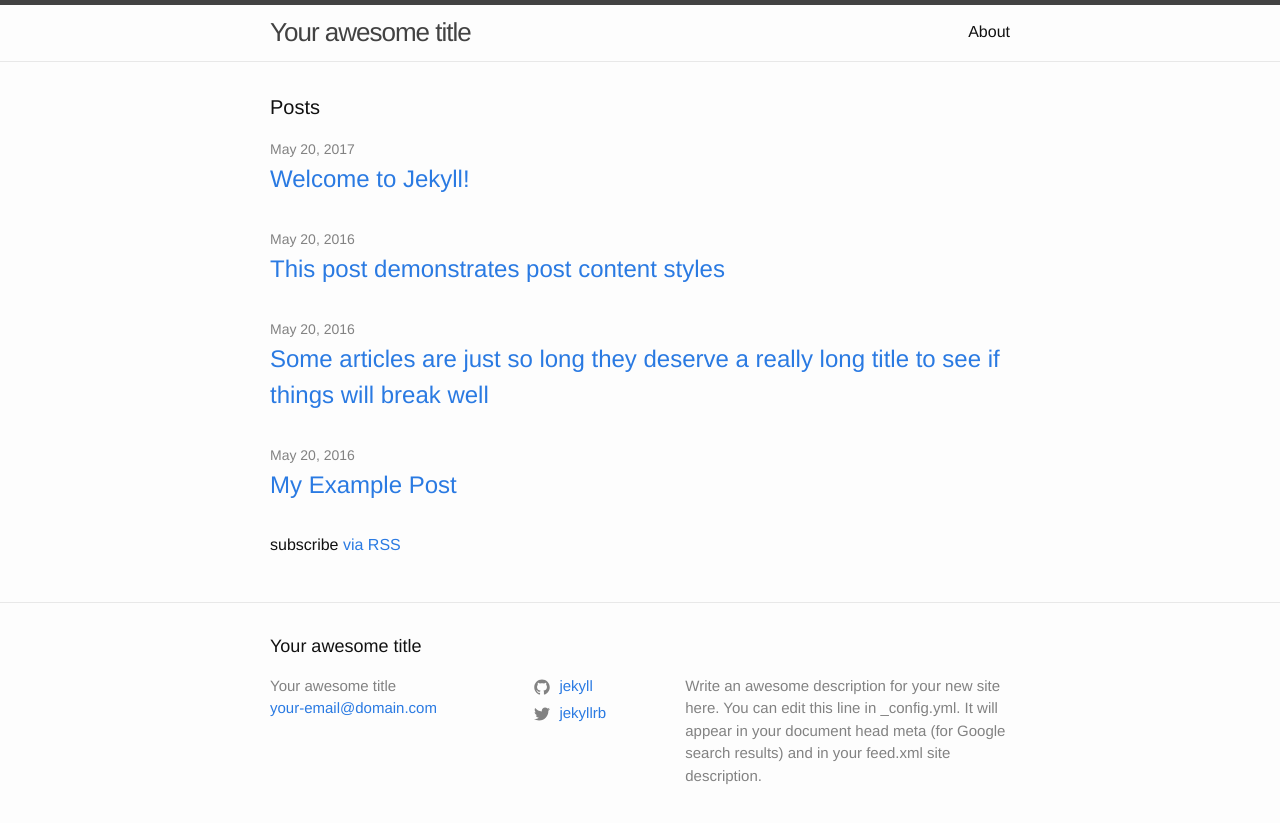
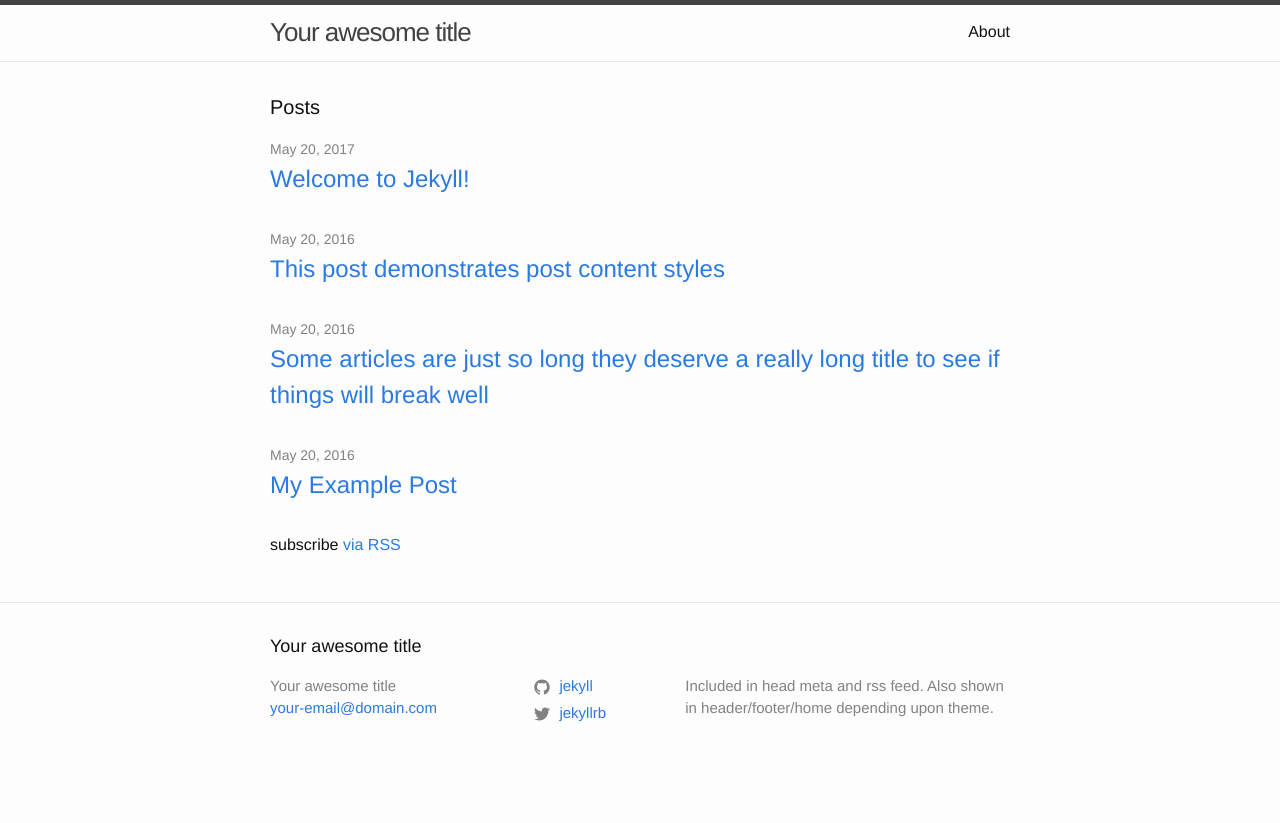
Before and after one commit to jmeosbn/jmeosbn.github.io, a Jekyll site: the page built from index.md, in a window 1280 px wide. Shown: the top 823 px of the page. Built offline with Jekyll 4.4.1, drawn with Linux system fonts in a browser that asks for light colours.

Commit message:
Rearrange _config.yml, adding some more options and comments

```diff
--- a/_config.yml
+++ b/_config.yml
@@ -13,22 +13,69 @@
 # you will see them accessed via {{ site.title }}, {{ site.email }}, and so on.
 # You can create any custom variable you would like, and they will be accessible
 # in the templates via {{ site.myvariable }}.
-title: Your awesome title
-email: your-email@domain.com
-description: > # this means to ignore newlines until "baseurl:"
-  Write an awesome description for your new site here. You can edit this
-  line in _config.yml. It will appear in your document head meta (for
-  Google search results) and in your feed.xml site description.
-baseurl: "" # the subpath of your site, e.g. /blog
-url: "" # the base hostname & protocol for your site, e.g. http://example.com
-twitter_username: jekyllrb
-github_username:  jekyll
 
-# Build settings
-markdown: kramdown
+# Note: This file is only expected to be occasionally edited, consider using
+# Jekyll's data files feature for any data you need to update frequently.
+
+# site main title
+title:              Your awesome title
+
+# the base hostname & protocol for your site, e.g. http://example.com
+url:                https://jekyll.github.io
+
+# the subpath of your site, e.g. /blog
+baseurl:            ""
+
+# site description
+description: > # this means to ignore newlines until next setting
+  Included in head meta and rss feed.
+  Also shown in header/footer/home depending upon theme.
+
+# usernames for social media
+twitter_username:   jekyllrb
+github_username:    jekyll
+
+# owner email
+email:              your-email@domain.com
+
+# permalink style to use for posts
+# permalink:          /:title/
+
+# custom marker to end excerpt
+# excerpt_separator:  "\n\n\n"
+
+# import theme
 theme: minima
-gems:
-  - jekyll-feed
+
+# theme settings
+minima:
+  date_format:      "%b %-d, %Y"
+  # refer to http://shopify.github.io/liquid/filters/date/
+
+# If you want to link only specific pages in your header, uncomment
+# this and add the path to the pages in order as they should show up
+# header_pages:
+# - about.html
+
+# build settings
+markdown:           kramdown
+kramdown:
+  input:            GFM
+  hard_wrap:        false
+  header_offset:    0
+  toc_levels:       1..2
+  auto_ids:         true
+  entity_output:    as_char
+  smart_quotes:     lsquo,rsquo,ldquo,rdquo
+
+# sass :expanded or minify using :compressed
+sass:
+  style:            :compressed
+
+# exclude files from production _site
 exclude:
   - Gemfile
   - Gemfile.lock
+  - LICENSE
+  - README.md
+  - CNAME
```
